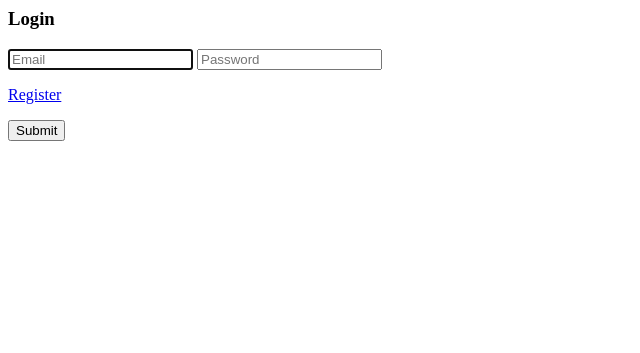
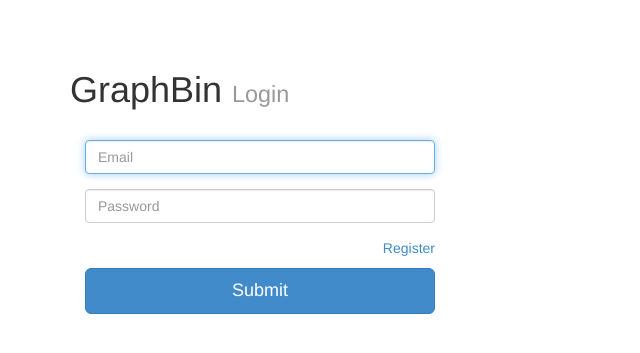
Before and after one commit to tomzaragoza/graphbin, a Flask app: page /login in a window 1280 px wide. Shown: the top 353 px of the page, without its empty margins (0-640 px from the left). Run offline with Flask 2, Linux system fonts and the light colour scheme.

Commit message:
revamped login and registration page. also redirect if not logged in and goes to login_required decorated view

```diff
--- a/app.py
+++ b/app.py
@@ -15,6 +15,7 @@ app = Flask(__name__)
 app.secret_key = '8yK6_Mf2D_-R6GB3C1222o1ix98o-YR_'
 
 login_manager = LoginManager()
+login_manager.login_view = "login"
 login_manager.init_app(app)
 
 RDB_HOST =  os.environ.get('RDB_HOST') or 'localhost'
@@ -181,7 +182,6 @@ def account():
 		Load the user's graph collection page (account).
 	"""
 	all_graphs = r.db(current_user['site_id']).table_list().run()
-	print all_graphs
 	# Load all the user's graphs into an array
 	# pass array to account.html
 	# load the list of graphs on the page via Jinja
--- a/templates/login.html
+++ b/templates/login.html
@@ -1,9 +1,25 @@
+<html>
+	<head>
+		<link rel="stylesheet" href="/static/css/bootstrap.min.css"></script>
+		<script type="text/javascript" src="/static/js/bootstrap.min.js"></script>
+	</head>
+	<body>
+		<div class="container" style="padding-top: 50px;">
+			<h1>GraphBin <small>Login</small></h1>
+			<br>
+			<div class="col-md-4">
+				<form method="post" role="form" action="{{ url_for('login')}}">
+					<div class="form-group">
+						{{ form.email(class_ = 'form-control first-input', placeholder = form.email.label.text, required = true, autofocus = true) }}
+					</div>
+					<div class="form-group">
+						{{ form.password(class_ = 'form-control last-input', placeholder = form.password.label.text, required = true) }}
+					</div>
 
-  <form method="post" class="form" action="{{ url_for('login')}}">
-    <h3 class="form-heading">Login <a href="{{ url_for('index') }}" title="Back to homepage"><i class="icon icon-home pull-right"></i></a></h3>
-    {{ form.email(class_ = 'form-control first-input', placeholder = form.email.label.text, required = true, autofocus = true) }}
-    {{ form.password(class_ = 'form-control last-input', placeholder = form.password.label.text, required = true) }}
-
-    <p class="pull-right"><a href="{{ url_for('register') }}">Register</a></p>
-    <input type="submit" value="Submit" class="btn btn-primary btn-lg btn-block">
-  </form>
+					<p class="pull-right"><a href="{{ url_for('register') }}">Register</a></p>
+					<input type="submit" value="Submit" class="btn btn-primary btn-lg btn-block">
+				</form>
+			</div>
+		</div>
+	</body>
+</html>
```
Also changed, not shown: templates/register.html (+21 -4 lines), templates/account.html (indentation only).
